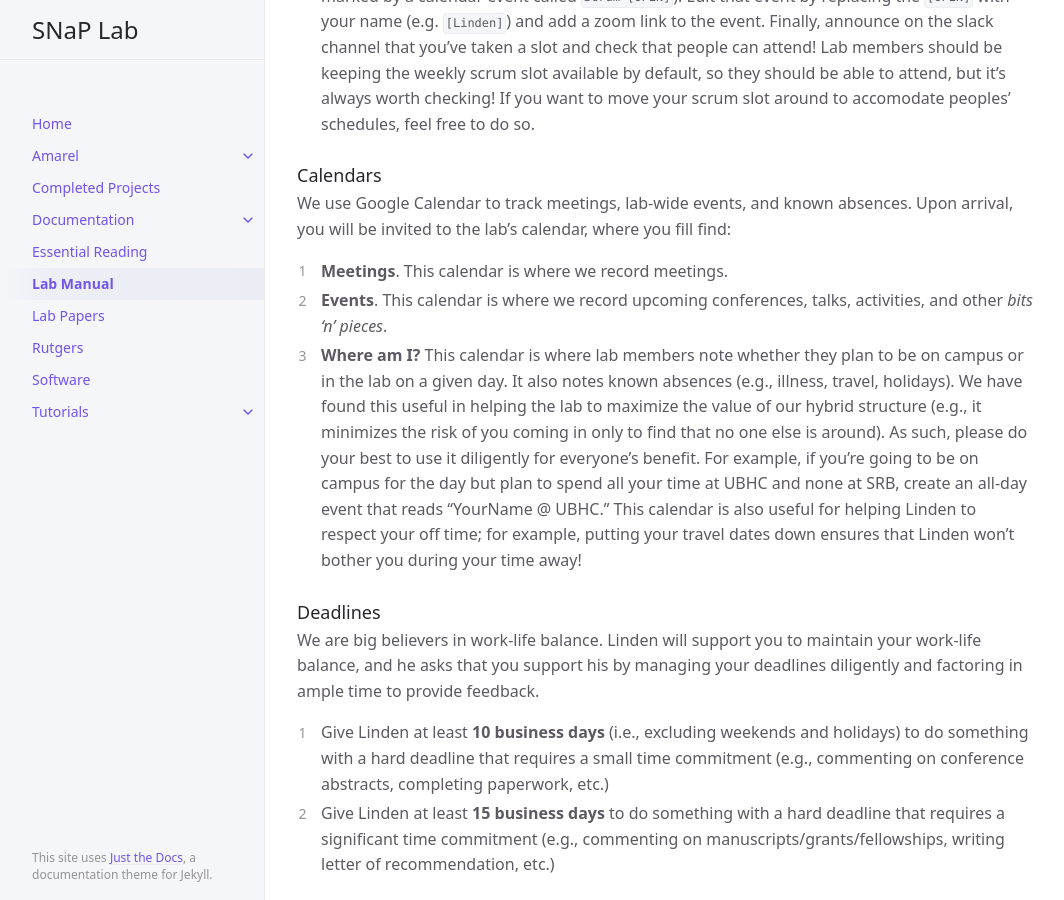
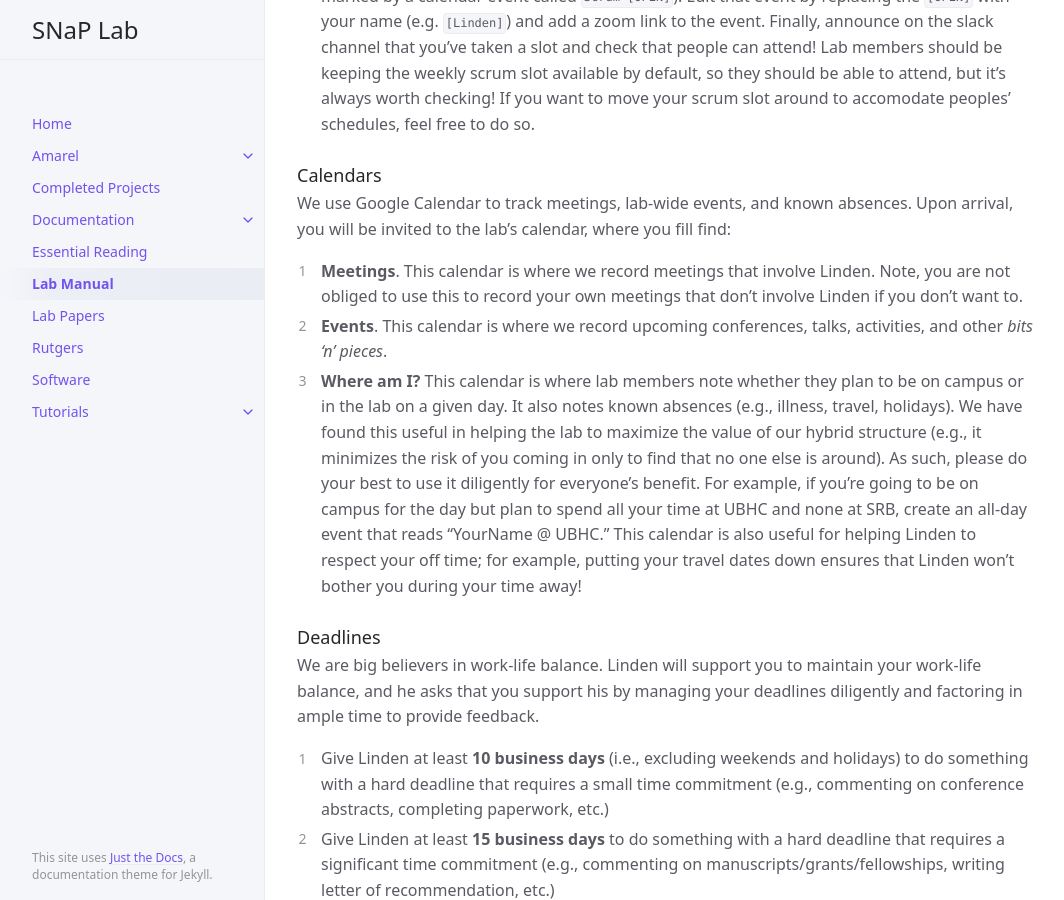
Before and after one commit to LindenParkesLab/snaplab.github.io, a Jekyll site: the page built from docs/lab_manual/index.md, in a window 1280 px wide and 900 px high, scrolled down 10058 px. Shown: the whole window, without its empty margins (107-1171 px from the left). Built offline with Jekyll 4.4.1, drawn with Linux system fonts in a browser that asks for light colours; cached includes are drawn as plain includes.

Commit message:
clarified meeting calendar

```diff
--- a/docs/lab_manual/index.md
+++ b/docs/lab_manual/index.md
@@ -192,7 +192,7 @@ Slack will be used as the primary means of lab communication. Email is a notorio
 ### Calendars
 We use Google Calendar to track meetings, lab-wide events, and known absences. Upon arrival, you will be invited to the lab's calendar, where you fill find:
 
-1. **Meetings**. This calendar is where we record meetings.
+1. **Meetings**. This calendar is where we record meetings that involve Linden. Note, you are not obliged to use this to record your own meetings that don't involve Linden if you don't want to.
 2. **Events**. This calendar is where we record upcoming conferences, talks, activities, and other *bits 'n' pieces*.
 3. **Where am I?** This calendar is where lab members note whether they plan to be on campus or in the lab on a given day. It also notes known absences (e.g., illness, travel, holidays). We have found this useful in helping the lab to maximize the value of our hybrid structure (e.g., it minimizes the risk of you coming in only to find that no one else is around). As such, please do your best to use it diligently for everyone's benefit. For example, if you're going to be on campus for the day but plan to spend all your time at UBHC and none at SRB, create an all-day event that reads "YourName @ UBHC." This calendar is also useful for helping Linden to respect your off time; for example, putting your travel dates down ensures that Linden won't bother you during your time away!
 
```
